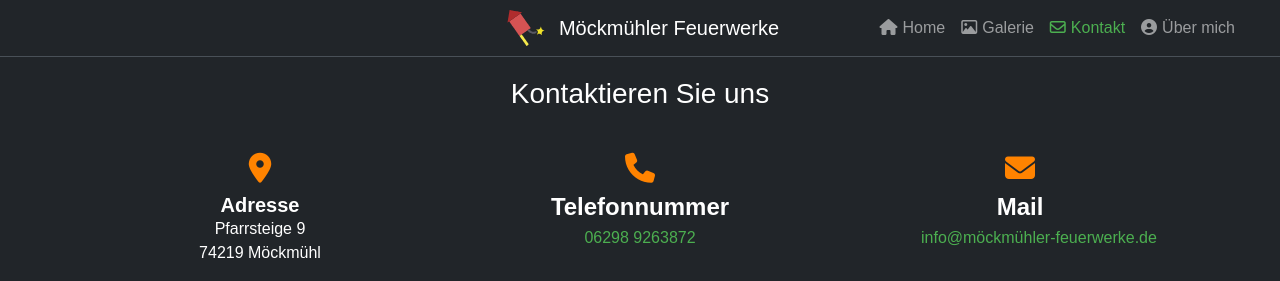
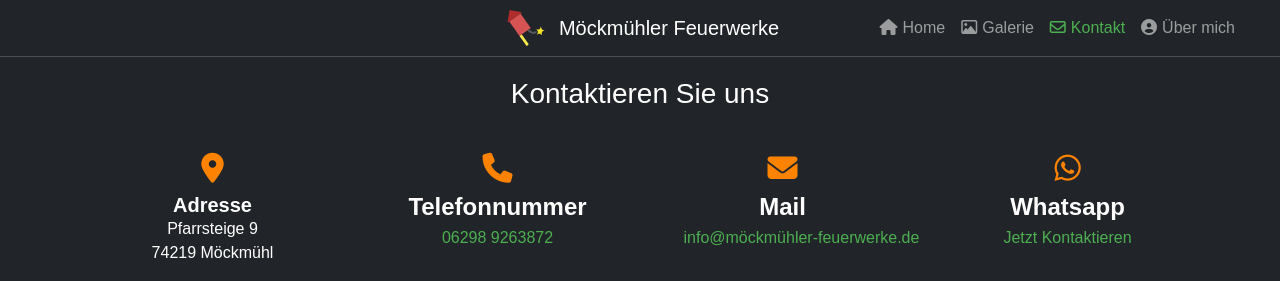
Before and after one commit to Davide131297/Feuerwerk-Website, a plain HTML site: page kontakt.html in a window 1280 px wide. Shown: the top 281 px of the page. Drawn offline with nearby package versions, Linux system fonts and the light colour scheme.

Commit message:
Neue Whatsapp Karte

```diff
--- a/kontakt.html
+++ b/kontakt.html
@@ -76,6 +76,17 @@
                     </div>
                 </div>
             </div>
+            <div class="col centered-col">
+                <div class="card">
+                    <div class="card-body">
+                      <h1 class="card-title"><i class="fa-brands fa-whatsapp card-icon"></i></h1>
+                      <h4 class="card-subtitle">Whatsapp</h4>
+                      <div class="card-text-section">
+                        <p class="card-text"><a href="https://wa.me/+4917631129075">Jetzt Kontaktieren</a></p>
+                        </div>
+                    </div>
+                </div>
+            </div>
         </div>
     </div>
     <div class="container text-center bottom-container">
```
